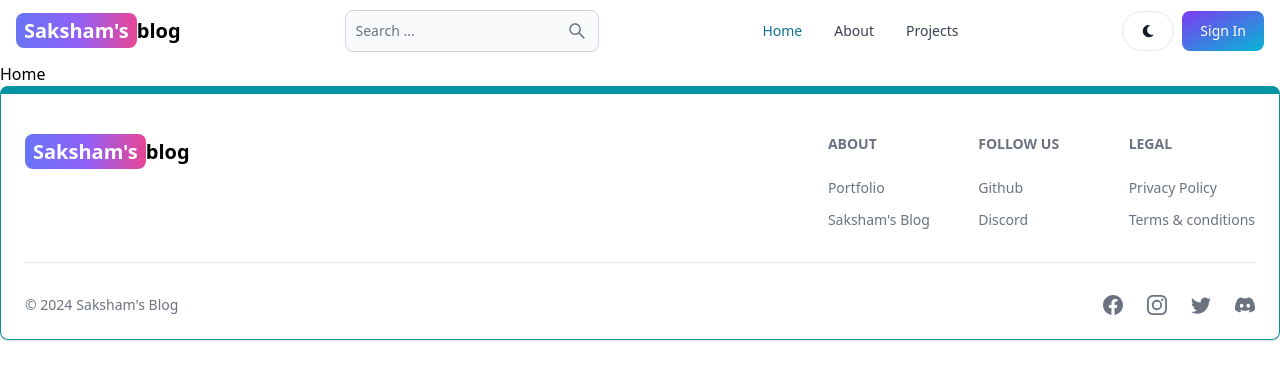
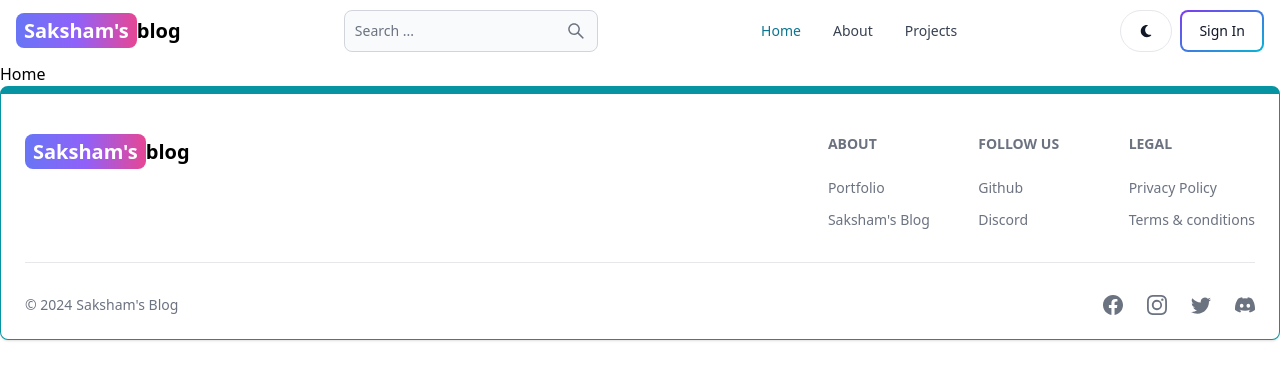
Before and after one commit to Saksham-garg/mern_blog, a React (Vite) app in the folder client/: page / in a window 1280 px wide. Shown: the top 380 px of the page. Built offline with nearby package versions, Linux system fonts and the light colour scheme; no server answers.

Commit message:
created profile avatar and dropdown

```diff
--- a/client/src/components/Header/Header.jsx
+++ b/client/src/components/Header/Header.jsx
@@ -1,11 +1,13 @@
 import React from "react";
-import { Button, Navbar, TextInput } from "flowbite-react";
-import { Link,useLocation } from "react-router-dom";
-import { AiOutlineSearch } from 'react-icons/ai'
-import { FaMoon } from 'react-icons/fa6'
+import { Avatar, Button, Dropdown, Navbar, TextInput } from "flowbite-react";
+import { Link, useLocation } from "react-router-dom";
+import { AiOutlineSearch } from "react-icons/ai";
+import { FaMoon } from "react-icons/fa6";
+import { useSelector } from "react-redux";
 
 const Header = () => {
-  const path = useLocation()
+  const path = useLocation();
+  const { currentUser } = useSelector((state) => state.user);
   return (
     <>
       <Navbar>
@@ -19,8 +21,12 @@ const Header = () => {
           blog
         </Link>
         <form>
-            <TextInput type="text" placeholder="Search ..." rightIcon={AiOutlineSearch} className="hidden lg:inline">
-            </TextInput>
+          <TextInput
+            type="text"
+            placeholder="Search ..."
+            rightIcon={AiOutlineSearch}
+            className="hidden lg:inline"
+          ></TextInput>
         </form>
 
         <Button className="w-12 h-10 lg:hidden" color="gray" pill>
@@ -30,26 +36,40 @@ const Header = () => {
           <Button className="hidden sm:inline" color="gray" pill>
             <FaMoon />
           </Button>
-            <Button gradientDuoTone="purpleToBlue">
-                Sign In
-            </Button>
+          {currentUser ? (
+            <Dropdown
+              arrowIcon={false}
+              inline
+              label={
+                <Avatar alt="user" img={currentUser.profilePicture} rounded />
+              }
+            >
+              <Dropdown.Header>
+                <span className="text-sm">{currentUser.username}</span>
+              </Dropdown.Header>
+              <Dropdown.Header>
+                <span className="text-sm font-medium truncate">{currentUser.email}</span>
+              </Dropdown.Header>
+              <Link to="/dashboard?tab=profile">
+                <Dropdown.Item>Profile</Dropdown.Item>
+              </Link>
+              <Dropdown.Divider/>
+              <Dropdown.Item>Sign Out</Dropdown.Item>
+            </Dropdown>
+          ) : (
+            <Button gradientDuoTone="purpleToBlue" outline>Sign In</Button>
+          )}
         </div>
         <Navbar.Toggle />
         <Navbar.Collapse>
           <Navbar.Link active={path.pathname === "/"} as={"div"}>
-                <Link to="/">
-                    Home
-                </Link>
+            <Link to="/">Home</Link>
           </Navbar.Link>
           <Navbar.Link active={path.pathname === "/about"} as={"div"}>
-                <Link to="/about">
-                    About
-                </Link>
+            <Link to="/about">About</Link>
           </Navbar.Link>
           <Navbar.Link active={path.pathname === "/projects"} as={"div"}>
-                <Link to="/projects">
-                    Projects
-                </Link>
+            <Link to="/projects">Projects</Link>
           </Navbar.Link>
         </Navbar.Collapse>
       </Navbar>
```
Lines whose indentation alone changed are shown as unchanged.
